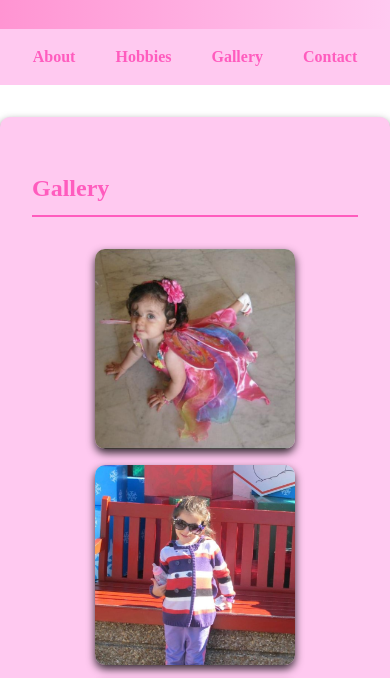
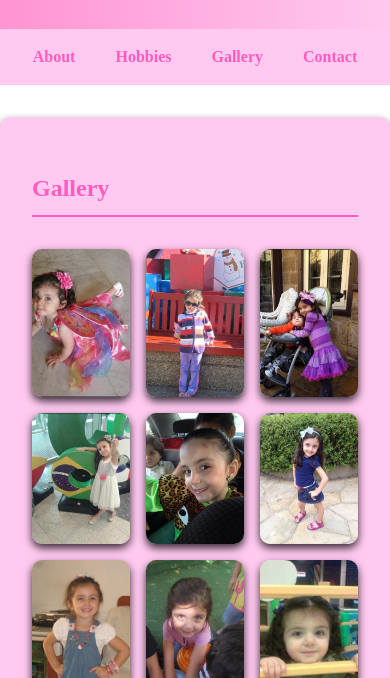
Before and after one commit to infofbnr/elenahovaguimian, a plain HTML site: page gallery/index.html in a window 390 px wide. Shown: the part 163-841 px from the top of the page. Drawn offline with Linux system fonts and the light colour scheme.

Commit message:
made images better on mobile

```diff
--- a/style.css
+++ b/style.css
@@ -75,15 +75,23 @@ ul li {
   gap: 1rem;
   justify-content: center;
   flex-wrap: wrap;
+  margin-top: 2rem;
 }
 
 .gallery img {
-  width: 200px;
-  height: 200px;
+  width: 30%; /* 3 images per row on all screen sizes */
   border-radius: 10px;
   object-fit: cover;
   transition: transform 0.3s ease, box-shadow 0.3s ease;
   box-shadow: 0 4px 8px rgba(0, 0, 0, 0.8);
+  cursor: pointer;
+}
+
+/* Optional: Adjust for very small screens */
+@media (max-width: 480px) {
+  .gallery img {
+    width: 30%; /* Ensure 3 images per row even on small screens */
+  }
 }
 
 .gallery img:hover {
@@ -111,27 +119,6 @@ footer p a {
 }
 footer p a:hover {
   text-decoration: underline;
-}
-/* Gallery Styles */
-.gallery {
-  display: flex;
-  gap: 1rem;
-  justify-content: center;
-  flex-wrap: wrap;
-  margin-top: 2rem;
-}
-.gallery img {
-  width: 200px;
-  height: 200px;
-  border-radius: 10px;
-  object-fit: cover;
-  transition: transform 0.3s ease, box-shadow 0.3s ease;
-  box-shadow: 0 4px 8px rgba(0, 0, 0, 0.8);
-  cursor: pointer;
-}
-.gallery img:hover {
-  transform: scale(1.05);
-  box-shadow: 0 8px 16px rgba(0, 0, 0, 0.9);
 }
 
 /* Lightbox Styles */
```
